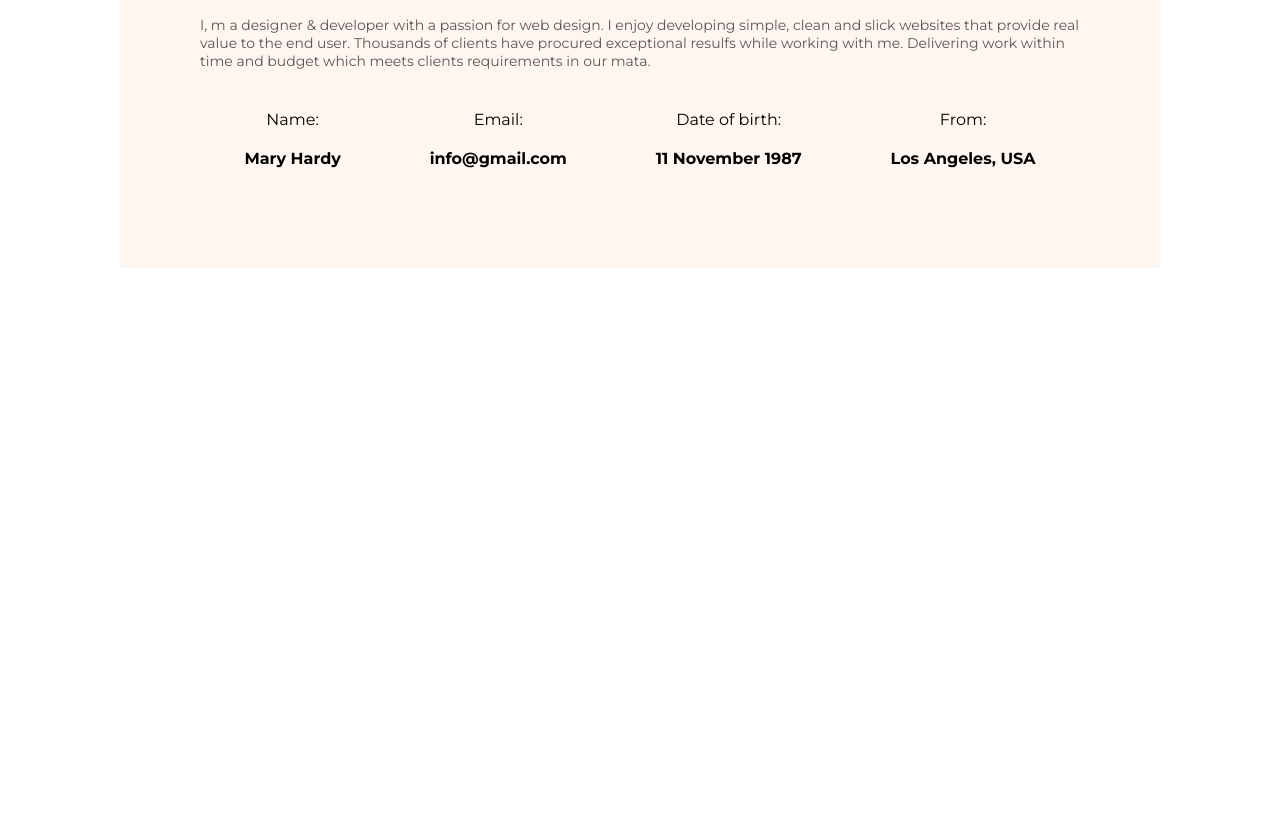
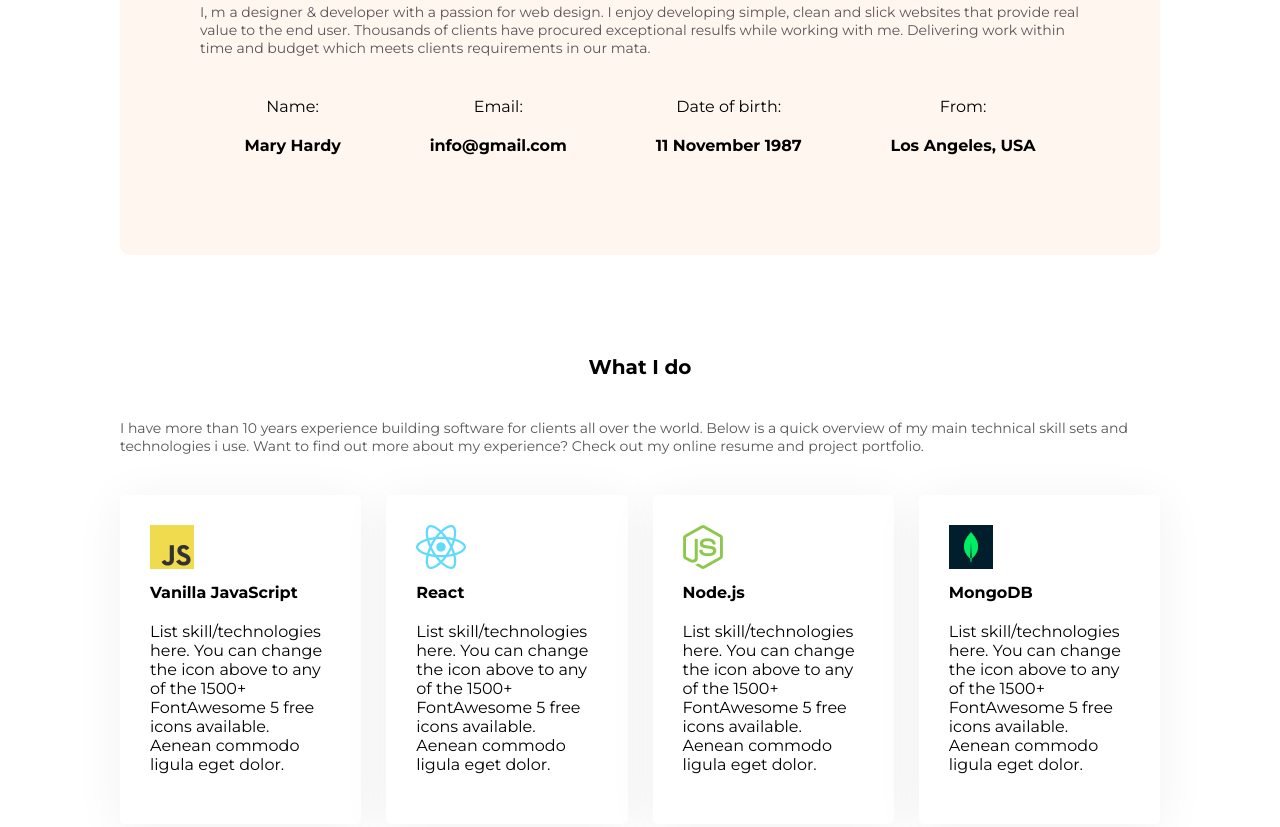
Before and after one commit to alhasan18/My-practice, a plain HTML site: page index.html in a window 1280 px wide. Shown: the part 754-1581 px from the top of the page. Before the commit the page ends 1122 px from the top, so only its background shows below. Drawn offline with Linux system fonts and the light colour scheme.

Commit message:
finish the what i do section

```diff
--- a/index.html
+++ b/index.html
@@ -75,6 +75,39 @@
       </div>
 
     </section>
+    <!-- what i do section -->
+    <section class="what-i-do-section">
+      <h3 class="section-title">What I do</h3>
+      <p class="section-description">I have more than 10 years experience
+      building software for clients all over the world. Below is a quick
+      overview of my main technical skill sets and technologies i use. Want to
+      find out more about my experience? Check out my online resume and project
+      portfolio.</p>
+      <div class="wid-section-content">
+        <div class="wid-section-column">
+          <img src="imagesPractice/icons/js.png" alt="" class="column-icon">
+          <h4 class="column-title">Vanilla JavaScript</h4>
+          <p class="column-description">List skill/technologies here. You can
+          change the icon above to any of the 1500+ FontAwesome 5 free icons
+          available. Aenean commodo ligula eget dolor.</p>
+        </div>
+        <div class="wid-section-column">
+          <img src="imagesPractice/icons/react.png" alt="" class="column-icon">
+          <h4 class="column-title">React</h4>
+          <p class="column-description">List skill/technologies here. You can change the icon above to any of the 1500+ FontAwesome 5 free icons available. Aenean commodo ligula eget dolor.</p>
+        </div>
+        <div class="wid-section-column">
+          <img src="imagesPractice/icons/nodejs.png" alt="" class="column-icon">
+          <h4 class="column-title">Node.js</h4>
+          <p class="column-description">List skill/technologies here. You can change the icon above to any of the 1500+ FontAwesome 5 free icons available. Aenean commodo ligula eget dolor.</p>
+        </div>
+        <div class="wid-section-column">
+          <img src="imagesPractice/icons/mongo.png" alt="" class="column-icon">
+          <h4 class="column-title">MongoDB</h4>
+          <p class="column-description">List skill/technologies here. You can change the icon above to any of the 1500+ FontAwesome 5 free icons available. Aenean commodo ligula eget dolor.</p>
+        </div>
+      </div>
+    </section>
   </main>
   <footer>
 
--- a/styles/OwnPrac.css
+++ b/styles/OwnPrac.css
@@ -15,7 +15,7 @@ body{
   border: none;
 }
 .section-title{
-  font-size: 30px;
+  font-size: 20px;
   font-weight: 700;
   text-align: center;
   margin-bottom: 40px;
@@ -103,6 +103,7 @@ ul>li {
 main section{
   max-width: 1100px;
   margin: 100px 120px;
+  border-radius: 10px;
 
 }
 /* about me section style */
@@ -117,3 +118,18 @@ main section{
 .section-content{
   text-align: center;
 }
+
+/* what i do section style */
+.wid-section-content{
+  display: flex;
+  gap: 25px;
+}
+.wid-section-column{
+  padding: 30px;
+  border-radius: 5px;
+  background: #fff;
+  box-shadow: 0 6px 50px 0 rgba(0,0,0,0.06);
+}
+.column-icon{
+  margin-bottom: 10px;
+}
```
